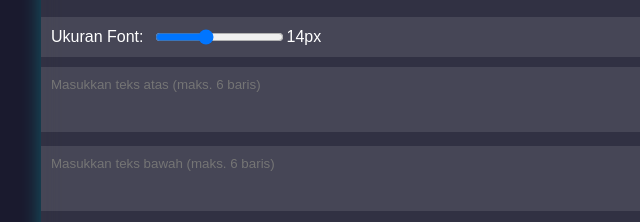
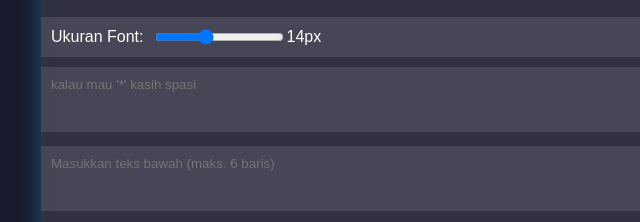
Before and after one commit to meilyan/ssrp, a plain HTML site: page index.html in a window 1280 px wide. Shown: the part 603-825 px from the top of the page, 199-839 px from the left. Drawn offline with Linux system fonts and the light colour scheme.

Commit message:
Update index.html

```diff
--- a/index.html
+++ b/index.html
@@ -34,7 +34,7 @@
                     <input type="checkbox" id="textShadow">
                 </div>
             </div>
-            <textarea id="topTextInput" class="text-input" rows="3" placeholder="Masukkan teks atas (maks. 6 baris)"></textarea>
+            <textarea id="topTextInput" class="text-input" rows="3" placeholder="kalau mau '*' kasih spasi"></textarea>
             <textarea id="bottomTextInput" class="text-input" rows="3" placeholder="Masukkan teks bawah (maks. 6 baris)"></textarea>
             <input type="file" id="imageUpload" accept="image/*">
             <label for="imageUpload" class="btn">Pilih Gambar</label>
```
